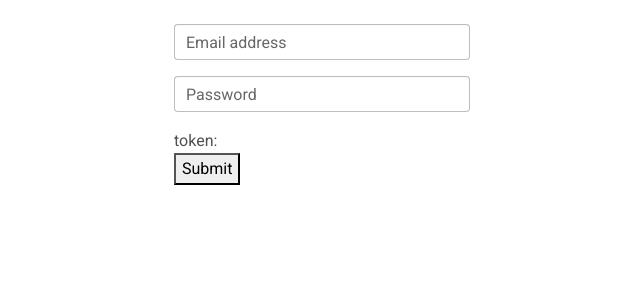
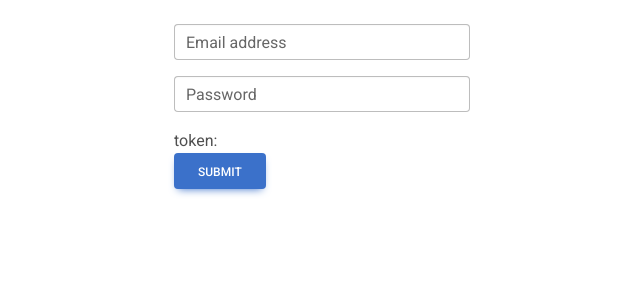
Before and after one commit to ankitaabad/hcaptcha, a SvelteKit app: page /recaptchav3 in a window 1280 px wide. Shown: the top 300 px of the page, without its empty margins (318-958 px from the left). Built offline with nearby package versions, Linux system fonts and the light colour scheme.

Commit message:
add btn classes

```diff
--- a/src/routes/recaptchav3/+page.svelte
+++ b/src/routes/recaptchav3/+page.svelte
@@ -40,7 +40,7 @@
 		<div>token: {token}</div>
     <div class:visually-hidden={copied}> copied</div>
     <!-- <div>verify_result: {verify_result}</div> -->
-    <button class="g-recaptcha"
+    <button class="g-recaptcha btn btn-primary"
     data-sitekey="6LdLTJMlAAAAAPQdsZJM1cjlJCibL3aeB6z04TaU"
     data-callback='onSubmit'
     data-action='submit'>Submit</button>
```
